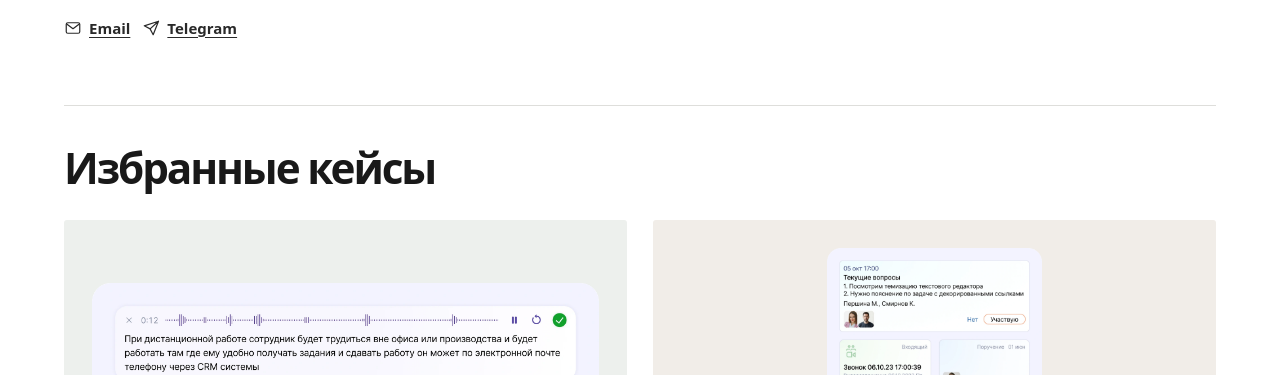
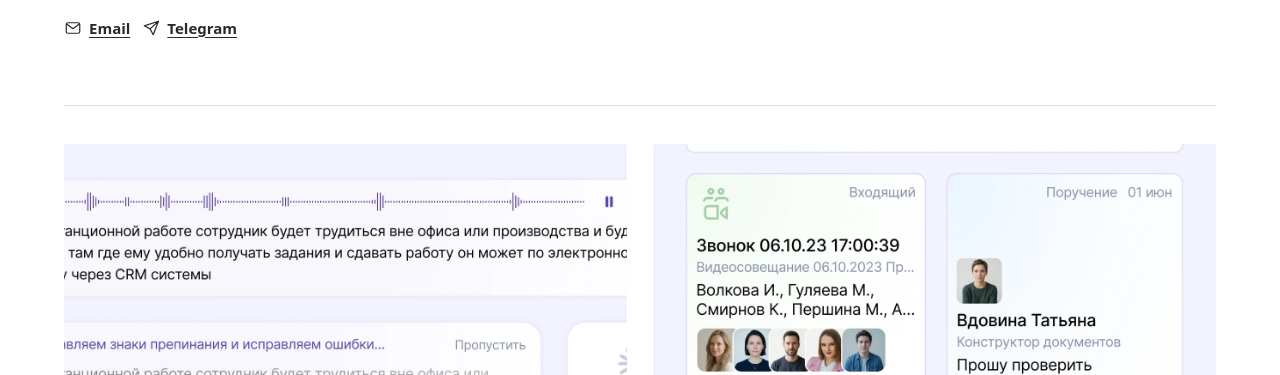
Before and after one commit to pershmary/portfolio, an Astro site: page / in a window 1280 px wide. Shown: the part 577-952 px from the top of the page. Built offline with nearby package versions, Linux system fonts and the light colour scheme; Astro itself is replaced by a stand-in of ours.

Commit message:
Fill case preview tiles with cover art

```diff
--- a/src/components/CaseGrid.astro
+++ b/src/components/CaseGrid.astro
@@ -3,7 +3,7 @@ import { homeCases } from '../data/work';
 import CaseCard from './CaseCard.astro';
 ---
 {homeCases.length > 0 && <section class="section" id="cases" aria-labelledby="cases-title">
-  <h2 id="cases-title">Избранные кейсы</h2>
+  <h2 class="visually-hidden" id="cases-title">Кейсы</h2>
   <div class="case-grid">
     {homeCases.map((entry) => <CaseCard entry={entry} />)}
   </div>
--- a/src/styles/home.css
+++ b/src/styles/home.css
@@ -58,7 +58,8 @@
 }
 .portfolio-home .section { padding-top: clamp(22px, 3vw, 38px); }
 .portfolio-home .case-grid { row-gap: clamp(28px, 4vw, 48px); }
-.portfolio-home .case-cover { padding: clamp(10px, 2.2vw, 32px); }
+.portfolio-home .case-card .case-cover { padding: 0; }
+.portfolio-home .case-card .case-cover img { object-fit: cover; }
 .portfolio-home .case-heading h3 { font-weight: var(--weight-semibold); }
 .portfolio-home .case-caption .summary { max-width: 54ch; }
 .case-card-text {
--- a/src/styles/site.css
+++ b/src/styles/site.css
@@ -46,6 +46,16 @@ h2 { font-size: clamp(2rem, 3.4vw, 3.1rem); line-height: 1.12; }
 h3 { font-size: clamp(1.15rem, 1.55vw, 1.35rem); line-height: 1.3; }
 
 .container { width: min(calc(100% - 2 * var(--gutter)), var(--content-width)); margin-inline: auto; }
+
+.visually-hidden {
+  position: absolute;
+  width: 1px;
+  height: 1px;
+  padding: 0;
+  overflow: hidden;
+  clip-path: inset(50%);
+  white-space: nowrap;
+}
 
 .skip-link {
   position: absolute;
```
